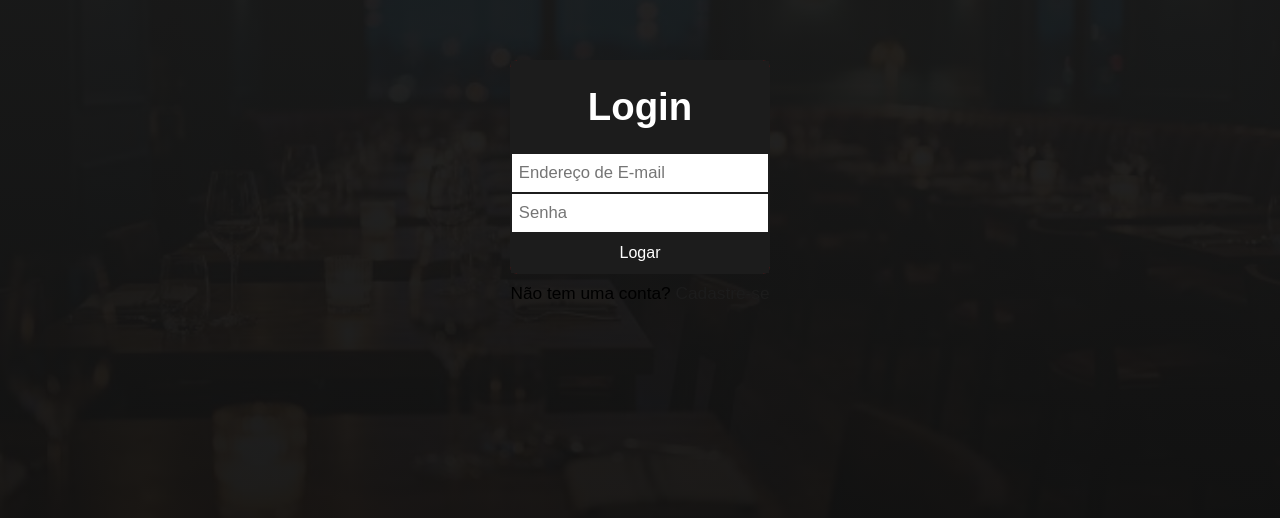
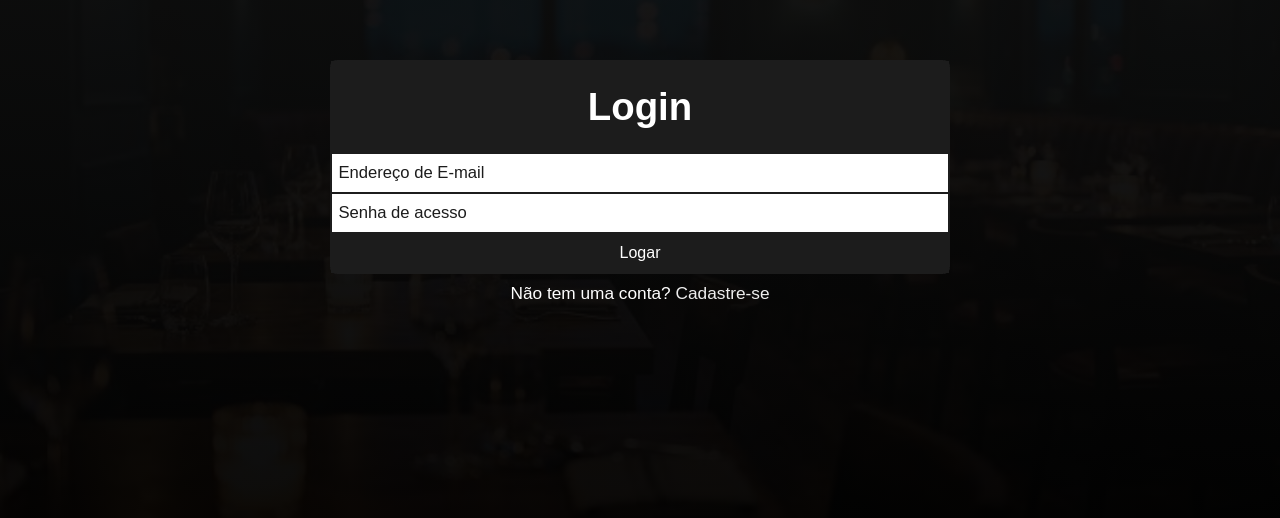
Before and after one commit to Pedro-Rocha-Araujo/restaurante, a React (Create React App) app in the folder frontend/: page / in a window 1280 px wide. Shown: the part 218-736 px from the top of the page. Built offline with nearby package versions, Linux system fonts and the light colour scheme.

Commit message:
Melhorei o frontend da tela d elogin e cadastro do site

```diff
--- a/frontend/src/components/cadastro/Cadastro.js
+++ b/frontend/src/components/cadastro/Cadastro.js
@@ -39,6 +39,7 @@ function Cadastro() {
 
   return (
     <div className="auth">
+
       <div className="container">
         <section className="auth">
 
@@ -67,7 +68,7 @@ function Cadastro() {
               type="password"
               name="senha"
               required
-              placeholder="Senha"
+              placeholder="Senha de acesso"
               value={usuario.senha}
               onChange={handleChange}
             />
--- a/frontend/src/components/cadastro/cadastro.css
+++ b/frontend/src/components/cadastro/cadastro.css
@@ -1,15 +1,22 @@
 div.auth {
+  width: 100%;
   min-height: 100dvh;
   display: flex;
+  align-items: center;
   justify-content: center;
-  align-items: center;
+}
 
+div.auth div.container {
+  width: 95%;
+  max-width: 620px;
+}
+
+div.auth input, button {
+  max-width: none;
 }
 
 section.auth {
   width: 100%;
-  max-width: 580px;
-  background-color: #f00  ;
   border: 1px solid #1c1c1c;
   border-radius: 0.4rem;
 }
@@ -31,13 +38,14 @@ form.form-auth {
 }
 
 div.auth p {
+  color: #fff;
   margin-top: 0.6rem;
   text-align: center;
   font-size: clamp(0.9rem, 3vw, 1.08rem);
 }
 
 div.auth a {
-  color: #1c1c1c;
+  color: #eee;
   text-decoration: none;
 }
 
--- a/frontend/src/components/login/Login.js
+++ b/frontend/src/components/login/Login.js
@@ -55,7 +55,7 @@ function Login() {
               type="password"
               name="senha"
               required
-              placeholder="Senha"
+              placeholder="Senha de acesso"
               value={usuario.senha}
               onChange={handleChange}
             />
--- a/frontend/src/index.css
+++ b/frontend/src/index.css
@@ -7,7 +7,7 @@
 
 body {
   background-image:
-    linear-gradient(#1c1c1cf5, #111111f3),
+    linear-gradient(#111111f5, #000000f3),
     url("../public/background.jpg")
   ;
   background-position: center;
@@ -54,7 +54,7 @@ a:hover {
 
 input, textarea {
   border: 1px solid #1c1c1c;
-  font-size: clamp(0.8rem, 2vw, 1.04rem);
+  font-size: clamp(0.8rem, 3vw, 1.04rem);
   width: 100%;
   max-width: 400px;
   height: 2.5rem;
@@ -65,6 +65,10 @@ textarea {
   min-height: 100px;
 }
 
+input::placeholder {
+  color: #1c1c1c;
+}
+
 button {
   color: #fff;
   background-color: #1c1c1c;
```
